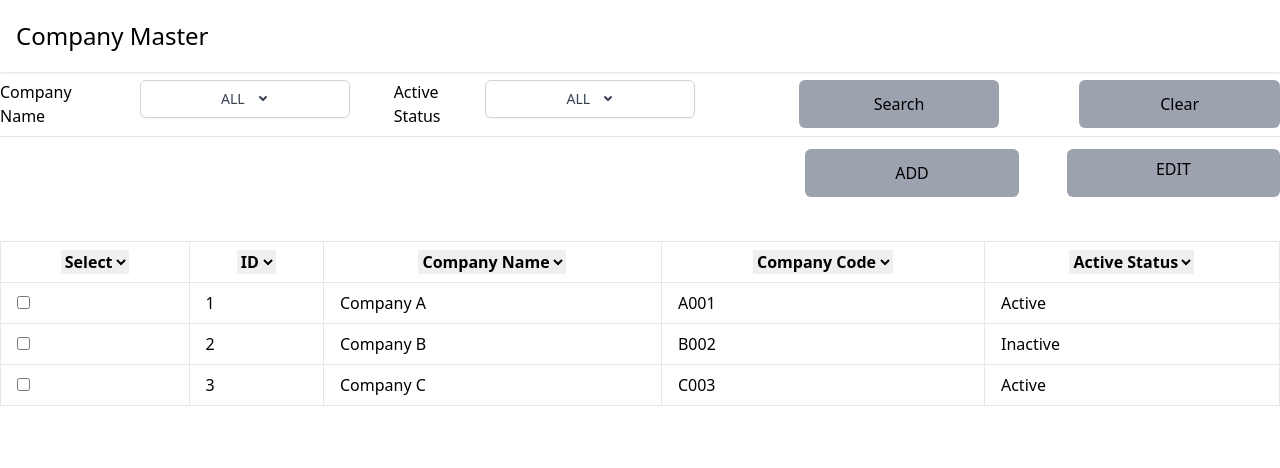
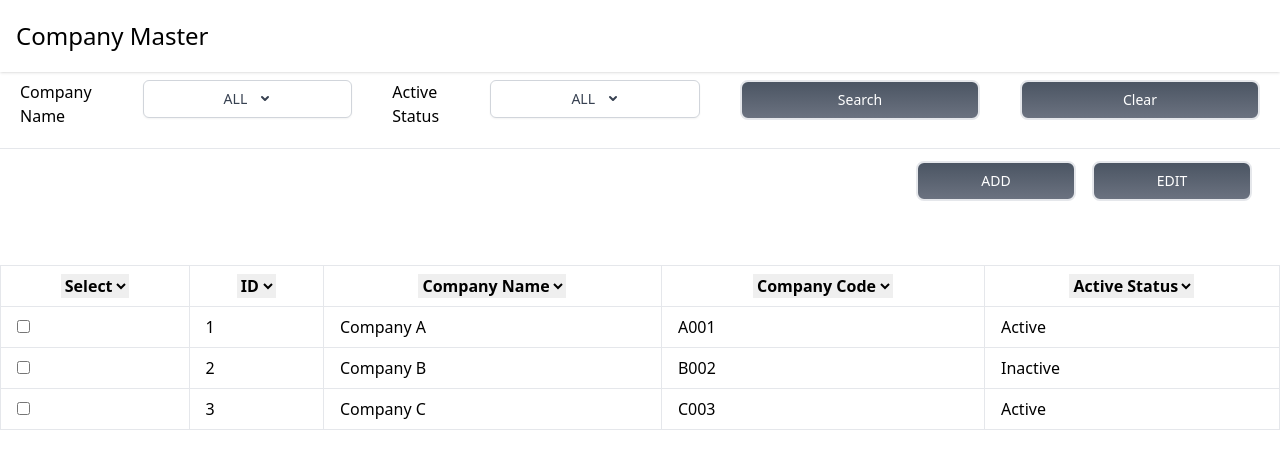
Before and after one commit to Sagarrafi26/Palms, a React (Create React App) app: page / in a window 1280 px wide. Shown: the top 468 px of the page. Built offline with nearby package versions, Linux system fonts and the light colour scheme.

Commit message:
ui fixes

```diff
--- a/package.json
+++ b/package.json
@@ -10,6 +10,7 @@
     "@testing-library/jest-dom": "^5.17.0",
     "@testing-library/react": "^13.4.0",
     "@testing-library/user-event": "^13.5.0",
+    "classnames": "^2.5.1",
     "react": "^18.2.0",
     "react-dom": "^18.2.0",
     "react-router-dom": "^6.22.1",
--- a/src/App.css
+++ /dev/null
@@ -1,38 +0,0 @@
-.App {
-  text-align: center;
-}
-
-.App-logo {
-  height: 40vmin;
-  pointer-events: none;
-}
-
-@media (prefers-reduced-motion: no-preference) {
-  .App-logo {
-    animation: App-logo-spin infinite 20s linear;
-  }
-}
-
-.App-header {
-  background-color: #282c34;
-  min-height: 100vh;
-  display: flex;
-  flex-direction: column;
-  align-items: center;
-  justify-content: center;
-  font-size: calc(10px + 2vmin);
-  color: white;
-}
-
-.App-link {
-  color: #61dafb;
-}
-
-@keyframes App-logo-spin {
-  from {
-    transform: rotate(0deg);
-  }
-  to {
-    transform: rotate(360deg);
-  }
-}
--- a/src/App.js
+++ b/src/App.js
@@ -1,4 +1,3 @@
-import './App.css';
 import React from "react";
 import { BrowserRouter, Routes, Route } from "react-router-dom";
 import Home from './pages/Home';
--- a/src/constants/Constants.js
+++ b/src/constants/Constants.js
@@ -6,8 +6,12 @@ const Constants = {
   SEARCH: "Search",
   CLEAR: "Clear",
   ADD: "ADD",
-  EDIT: "EDIT"
+  EDIT: "EDIT",
 
+  BACK: "Back",
+  SAVE: "Save",
+  ACTIVE: "Active",
+  INACTIVE: "Inactive"
 }
 
 export default Constants;
--- a/src/pages/Addpage.js
+++ b/src/pages/Addpage.js
@@ -1,6 +1,6 @@
 import React from 'react'
 import Constants from '../constants/Constants'
-import Header from '../Components/Header'
+import Header from '../components/Header'
 
 import { Link } from 'react-router-dom'
 
@@ -8,10 +8,10 @@ export const Addpage = () => {
   return (
     <div>
       <Header pageTitle={Constants.ADD_PAGE}/>
+
       <div className='flex py-5'>
         <div className=' flex  '>
           <p className='w-[100%]'> {Constants.COMPANY_NAME} </p>
-
 
             <label>
               <input type="text"  className='mx-6  border-2 rounded-md px-5 py-0 flex' />
@@ -39,16 +39,18 @@ export const Addpage = () => {
       </div>
 
       <div className='flex  justify-between  py-3'>
-        <div className='flex  w-1/6  justify-center  cursor-pointer main-w-[200%] relative  py-3   rounded-md bg-gray-400 '>
-          <Link to="/">
-            <button>{Constants.BACK}</button>
-            </Link>
+      <div className='flex justify-center mb-5 mx-5'>
+        <button
+          className='flex justify-center w-full sm:w-60 font-medium rounded-lg text-sm px-5 py-2 text-center border border-2 text-white bg-gradient-to-t from-gray-500 to-gray-600 hover:bg-gradient-to-b'>
+            {Constants.BACK}
+        </button>
       </div>
 
-        <div className='flex  w-1/6  justify-center   cursor-pointer main-w-[200%] relative  py-3   rounded-md bg-gray-400 '>
-          <Link to="/">
-            <button>{Constants.SAVE}</button>
-            </Link>
+      <div className='flex justify-center mb-5 mx-5'>
+          <button
+            className='flex justify-center w-full sm:w-60 font-medium rounded-lg text-sm px-5 py-2 text-center border border-2 text-white bg-gradient-to-t from-gray-500 to-gray-600 hover:bg-gradient-to-b'>
+              {Constants.SAVE}
+          </button>
       </div>
 
 
--- a/src/pages/EditPage.js
+++ b/src/pages/EditPage.js
@@ -1,6 +1,6 @@
 import React, { useState } from 'react'
 import Constants from '../constants/Constants'
-import Header from '../Components/Header'
+import Header from '../components/Header'
 
 import { Link } from 'react-router-dom'
 import  classNames  from 'classnames'
@@ -43,7 +43,7 @@ export const EditPage = () => {
 
         </div>
         <div>
-            DEACTIVE
+            {Constants.INACTIVE}
           </div>
 
 
@@ -55,15 +55,21 @@ export const EditPage = () => {
         </div>
 
         <div className='flex  justify-between  py-3'>
-        <div className='flex  w-1/6  justify-center  cursor-pointer main-w-[200%] relative  py-3   rounded-md bg-gray-400 '>
+        <div className='flex justify-center mb-5 mx-5'>
           <Link to="/">
-            <button>{Constants.BACK}</button>
+            <button
+              className='flex justify-center w-full sm:w-60 font-medium rounded-lg text-sm px-5 py-2 text-center border border-2 text-white bg-gradient-to-t from-gray-500 to-gray-600 hover:bg-gradient-to-b'>
+                {Constants.BACK}
+            </button>
             </Link>
         </div>
 
-        <div className='flex  w-1/6  justify-center   cursor-pointer main-w-[200%] relative  py-3   rounded-md bg-gray-400 '>
+        <div className='flex justify-center mb-5 mx-5'>
           <Link to="/">
-            <button>{Constants.SAVE}</button>
+            <button
+              className='flex justify-center w-full sm:w-60 font-medium rounded-lg text-sm px-5 py-2 text-center border border-2 text-white bg-gradient-to-t from-gray-500 to-gray-600 hover:bg-gradient-to-b'>
+                {Constants.SAVE}
+            </button>
             </Link>
         </div>
 
--- a/src/pages/Home.js
+++ b/src/pages/Home.js
@@ -1,11 +1,13 @@
-import Header from '../Components/Header';
-import Table from '../Components/Table';
-import Dropdown from '../Components/Dropdown'
-import Dropdown2 from '../Components/Dropdown2'
+import Header from '../components/Header';
+import Table from '../components/Table';
+import Dropdown from '../components/Dropdown'
+import Dropdown2 from '../components/Dropdown2'
 import Constants from '../constants/Constants';
-import { Link } from 'react-router-dom';
+import { useNavigate } from 'react-router-dom';
 
 function Home () {
+
+  const navigate = useNavigate();
 
   const data = [
     { id: 1, companyName: 'Company A', companyCode: 'A001', active: true },
@@ -13,36 +15,45 @@ function Home () {
     { id: 3, companyName: 'Company C', companyCode: 'C003', active: true },
   ];
 
+  const handleAddBtn = () => {
+    navigate("/company/add");
+  };
+
+  const handleEditBtn = () => {
+    navigate("/company/edit");
+  };
+
   return (
-    <div className="Home">
+    <div>
       <Header pageTitle={Constants.COMPANY_MASTER}/>
 
-      <div className='flex w-[100%] py-2'>
-        <div className=' flex  '>
+      <div className='flex justify-center py-2'>
+        <div className=' flex mx-5'>
           <p className='w-[100%]'> {Constants.COMPANY_NAME} </p>
-
-          <div className='mx-6 rounded-1-md px-5 py-0 flex' >
+          <div className='ml-2 rounded-1-md flex' >
             <Dropdown />
           </div>
         </div>
 
-        <div className=' flex '>
-          <p className=''> {Constants.ACTIVE_STATUS} </p>
-          <div className='  w-[100%] rounded-1-md px-5 py-0 flex' >
+        <div className=' flex mx-5'>
+          <p className='w-[100%]'> {Constants.ACTIVE_STATUS} </p>
+          <div className='ml-2 rounded-1-md flex' >
             <Dropdown2/>
           </div>
         </div>
 
 
-        <div className='flex  w-1/6  justify-center  cursor-pointer main-w-[200%] relative mx-20  rounded-md bg-gray-400 '>
-          <button>
+        <div className='flex justify-center mb-5 mx-5 '>
+          <button
+            className='flex justify-center w-full sm:w-60 font-medium rounded-lg text-sm px-5 py-2 text-center border border-2 text-white bg-gradient-to-t from-gray-500 to-gray-600 hover:bg-gradient-to-b'>
             {Constants.SEARCH}
           </button>
         </div>
 
 
-        <div className='flex w-1/6  justify-center  cursor-pointer main-w-[200%] relative  rounded-md bg-gray-400 '>
-          <button>
+        <div className='flex justify-center mb-5 mx-5'>
+          <button
+            className='flex justify-center w-full sm:w-60 font-medium rounded-lg text-sm px-5 py-2 text-center border border-2 text-white bg-gradient-to-t from-gray-500 to-gray-600 hover:bg-gradient-to-b'>
             {Constants.CLEAR}
           </button>
         </div>
@@ -52,19 +63,23 @@ function Home () {
         <hr></hr>
       </div>
 
-      <div className='flex text-end justify-end   py-3'>
-        <div className='flex  w-1/6  justify-center  cursor-pointer main-w-[200%] relative mx-20 py-3 me-10  rounded-md bg-gray-400 '>
-          <Link to='/company/add'>
-            <button>{Constants.ADD}</button>
-            </Link>
+      <div className='flex text-end justify-end px-5 py-3'>
+
+        <div className='flex justify-center mb-5 mx-2'>
+            <button
+              className='flex justify-center w-full sm:w-40 font-medium rounded-lg text-sm px-5 py-2 text-center border border-2 text-white bg-gradient-to-t from-gray-500 to-gray-600 hover:bg-gradient-to-b'
+              onClick={handleAddBtn}>
+              {Constants.ADD}
+            </button>
 
         </div>
-        <div className='flex w-1/6  justify-center text-right  cursor-pointer main-w-[200%] relative ms-2 py-2  rounded-md bg-gray-400 '>
-          <Link to="/company/edit">
-          <button>
+
+        <div className='flex justify-center mb-5 mx-2'>
+          <button
+            className='flex justify-center w-full sm:w-40 font-medium rounded-lg text-sm px-5 py-2 text-center border border-2 text-white bg-gradient-to-t from-gray-500 to-gray-600 hover:bg-gradient-to-b'
+            onClick={handleEditBtn}>
             {Constants.EDIT}
           </button>
-          </Link>
         </div>
       </div>
 
```
Also changed, not shown: 1 other file (tests, documents, lock files or other folders). Lines whose indentation alone changed are shown as unchanged.
